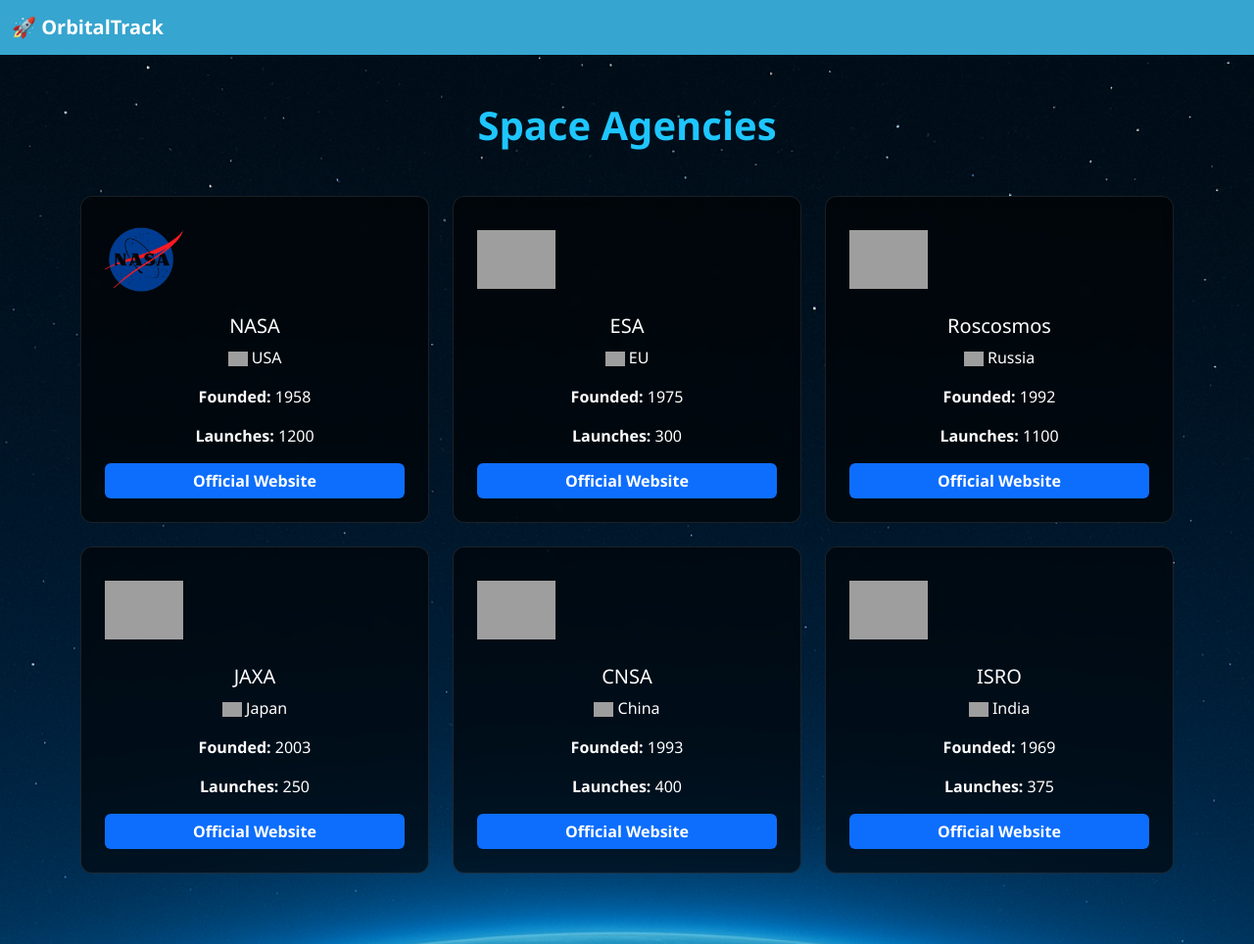
After one commit to RamonvCS/OrbitalTrack, a Flask app: page /agencies in a window 1280 px wide. The commit adds this page. Shown: the whole page at 98% size. Run offline with Flask 3, Linux system fonts and the light colour scheme; grey boxes are pictures that could not be loaded.

Commit message:
added agencie.html, agencies.json abd nasa-logo-removebg

```diff
--- a/app.py
+++ b/app.py
@@ -16,5 +16,10 @@
             launch["formatted_net"] = net_raw
     return render_template('index.html', launches=launches)
 
+@app.route('/agencies')
+def agencies():
+    return render_template('agencies.html')
+
+
 if __name__ == '__main__':
     app.run(debug=True)
--- /dev/null
+++ b/static/data/agencies.json
@@ -0,0 +1,56 @@
+[
+    {
+      "name": "NASA",
+      "country": "USA",
+      "flag": "🇺🇸",
+      "founded": 1958,
+      "launches": 1200,
+      "website": "https://www.nasa.gov",
+      "logo": "nasa-logo-removebg.png"
+    },
+    {
+      "name": "ESA",
+      "country": "EU",
+      "flag": "🇪🇺",
+      "founded": 1975,
+      "launches": 300,
+      "website": "https://www.esa.int",
+      "logo": "esa.svg"
+    },
+    {
+      "name": "Roscosmos",
+      "country": "Russia",
+      "flag": "🇷🇺",
+      "founded": 1992,
+      "launches": 1100,
+      "website": "https://www.roscosmos.ru",
+      "logo": "roscosmos.svg"
+    },
+    {
+      "name": "JAXA",
+      "country": "Japan",
+      "flag": "🇯🇵",
+      "founded": 2003,
+      "launches": 250,
+      "website": "https://www.jaxa.jp",
+      "logo": "jaxa.svg"
+    },
+    {
+      "name": "CNSA",
+      "country": "China",
+      "flag": "🇨🇳",
+      "founded": 1993,
+      "launches": 400,
+      "website": "http://www.cnsa.gov.cn",
+      "logo": "cnsa.svg"
+    },
+    {
+      "name": "ISRO",
+      "country": "India",
+      "flag": "🇮🇳",
+      "founded": 1969,
+      "launches": 375,
+      "website": "https://www.isro.gov.in",
+      "logo": "isro.svg"
+    }
+  ]
--- /dev/null
+++ b/templates/agencies.html
@@ -0,0 +1,104 @@
+<!DOCTYPE html>
+<html lang="en">
+<head>
+  <meta charset="UTF-8">
+  <title>OrbitalTrack | Space Agencies</title>
+  <link href="https://cdn.jsdelivr.net/npm/bootstrap@5.3.3/dist/css/bootstrap.min.css" rel="stylesheet">
+
+  <style>
+    body {
+      background-image: url("/static/logos/bg_space.png");
+      background-size: cover;
+      background-repeat: no-repeat;
+      background-attachment: fixed;
+      color: white;
+      font-family: 'Segoe UI', sans-serif;
+    }
+
+    h1 {
+      color: #1ec6ff;
+      font-weight: bold;
+    }
+
+    .card {
+      background: rgba(0, 0, 0, 0.6);
+      border: 1px solid rgba(255, 255, 255, 0.1);
+      backdrop-filter: blur(6px);
+      border-radius: 0.75rem;
+      transition: transform 0.3s ease, box-shadow 0.3s ease;
+    }
+
+    .card:hover {
+      transform: translateY(-5px);
+      box-shadow: 0 0 15px rgba(30, 198, 255, 0.4);
+    }
+
+    .agency-logo {
+      width: 80px;
+      height: 80px;
+      object-fit: contain;
+      margin-bottom: 1rem;
+    }
+
+    .btn-website {
+      background-color: #0d6efd;
+      color: white;
+      padding: 6px 14px;
+      border-radius: 6px;
+      font-weight: bold;
+      text-decoration: none;
+    }
+
+    .btn-website:hover {
+      background-color: #0a58ca;
+    }
+  </style>
+</head>
+
+<body>
+  <!-- NAVBAR -->
+  <nav class="navbar navbar-expand-lg" style="background-color: #36a5cf;">
+    <div class="container-fluid">
+      <a class="navbar-brand text-white fw-bold" href="/">🚀 OrbitalTrack</a>
+    </div>
+  </nav>
+
+  <!-- MAIN CONTENT -->
+  <div class="container py-5">
+    <h1 class="text-center mb-5">Space Agencies</h1>
+    <div class="row" id="agencyGrid">
+      <!-- Cards injected here -->
+    </div>
+  </div>
+
+  <!-- SCRIPTS -->
+  <script>
+    fetch("/static/data/agencies.json")
+      .then(response => response.json())
+      .then(agencies => {
+        const container = document.getElementById('agencyGrid');
+
+        agencies.forEach(agency => {
+          container.innerHTML += `
+            <div class="col-md-6 col-lg-4 mb-4">
+              <div class="card text-white text-center h-100 p-4">
+                <img src="/static/logos/${agency.logo}" alt="${agency.name}" class="agency-logo">
+                <h5 class="card-title">${agency.name}</h5>
+                <p><img src="${agency.flag}" alt="flag" style="width: 20px;"> ${agency.country}</p>
+                <p><strong>Founded:</strong> ${agency.founded}</p>
+                <p><strong>Launches:</strong> ${agency.launches}</p>
+                <a href="${agency.website}" target="_blank" class="btn-website">Official Website</a>
+              </div>
+            </div>
+          `;
+        });
+      })
+      .catch(error => {
+        console.error("Failed to load agency data:", error);
+        document.getElementById('agencyGrid').innerHTML = `
+          <p class="text-danger text-center">Failed to load agency data. Please try again later.</p>
+        `;
+      });
+  </script>
+</body>
+</html>
```
Also changed, not shown: templates/index.html (+65 -19 lines), static/logos/nasa-logo-removebg.png (added).
